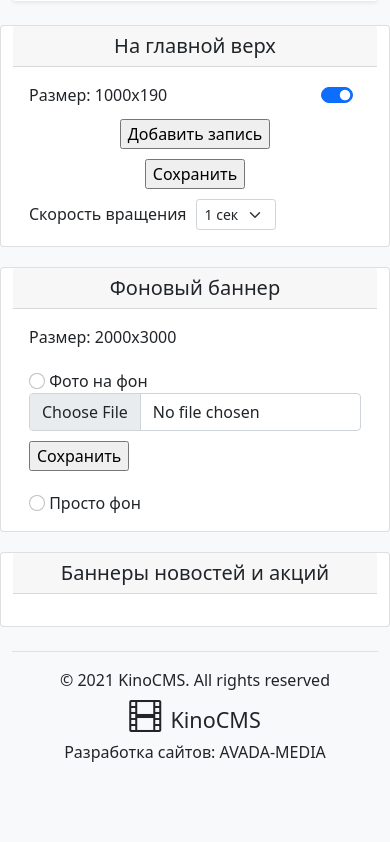
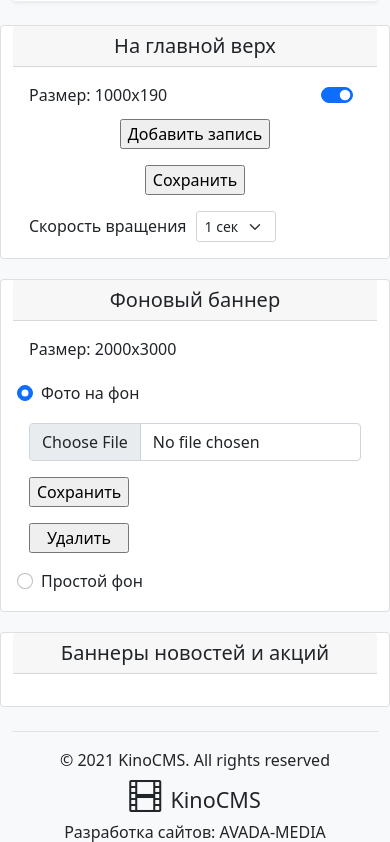
Before and after one commit to andreylaptiev/kinocms, a Django app: page /cms/banners/ in a window 390 px wide. Shown: the part 496-1338 px from the top of the page. Before the commit the page ends 1258 px from the top, so only its background shows below. Run offline with Django 3.2, Linux system fonts and the light colour scheme; the visitor is signed in with stand-in values (Sample User, id 1); data that the repository does not hold is empty; some libraries are stand-ins or nearby versions.

Commit message:
Responsive front for top and background banners is ready

```diff
--- a/kinocms/cms/templates/cms/banners.html
+++ b/kinocms/cms/templates/cms/banners.html
@@ -47,10 +47,14 @@
           </div>
 
           <div class="text-center">
-            <input id="add-film-banners-form" type="button" value="Добавить запись">
+            <p>
+              <input id="add-film-banners-form" type="button" value="Добавить запись">
+            </p>
           </div>
           <div class="text-center">
-            <input type="submit" value="Сохранить" style="margin-top: 10px;">
+            <p>
+              <input type="submit" value="Сохранить">
+            </p>
           </div>
         </form>
       </div>
@@ -59,7 +63,7 @@
       <script src="{% static 'cms/js/add_film_banners_form.js' %}"></script>
 
 
-      <div class="row" style="margin-top: 10px;">
+      <div class="row">
         <div class="col">
           Скорость вращения
           <select class="form-select form-select-sm" aria-label=".form-select-sm example" style="width: 80px; display: inline-block; margin-left: 5px;">
@@ -85,29 +89,35 @@
           Размер: 2000x3000
         </div>
       </div>
-      <div class="row align-items-center" style="margin-top: 20px;">
-        <form id="backgroundBannerForm" enctype="multipart/form-data" method="post" action="{% url 'banners' %}">
+
+      <form class="row align-items-center"  style="margin-top: 20px;" id="backgroundBannerForm" enctype="multipart/form-data" method="post" action="{% url 'banners' %}">
         {% csrf_token %}
-        <div>
-          <input class="form-check-input" type="radio" name="radioButton" id="radio1">
-          <label class="form-check-label" for="radio1">Фото на фон</label>
+        <div class="col-sm-auto form-check">
+          <p>
+            <input class="form-check-input" type="radio" name="flexRadioDefault" id="flexRadioDefault1" checked>
+            <label class="form-check-label" for="flexRadioDefault1">Фото на фон</label>
+          </p>
         </div>
-        <div>
+        <div class="col-sm-auto">
 
-            <div>
-              {{ background_banner }}
-            </div>
+            {{ background_banner.as_p }}
 
-            <input type="submit" value="Сохранить" style="margin-top: 10px;">
         </div>
-        </form>
-      </div>
-      <div class="row" style="margin-top: 20px;">
-        <div class="col col-md-2">
-          <input class="form-check-input" type="radio" name="radioButton" id="radio2">
-          <label class="form-check-label" for="radio2">Просто фон</label>
+        <div class="col-sm-auto">
+          <p>
+            <input type="submit" value="Сохранить" style="width: 100px;">
+          </p>
         </div>
-      </div>
+        <div class="col-sm-auto">
+          <p>
+            <input type="submit" value="Удалить" style="width: 100px;">
+          </p>
+        </div>
+        <div class="form-check">
+          <input class="form-check-input" type="radio" name="flexRadioDefault" id="flexRadioDefault2">
+          <label class="form-check-label" for="flexRadioDefault2">Простой фон</label>
+        </div>
+      </form>
     </div>
   </div>
 </div>
```
